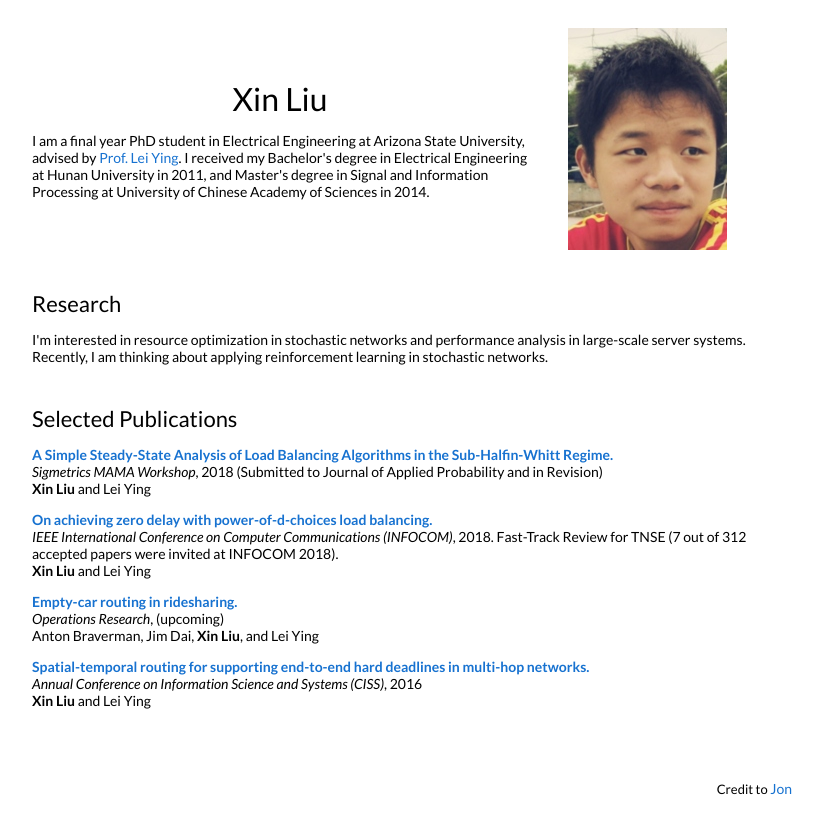
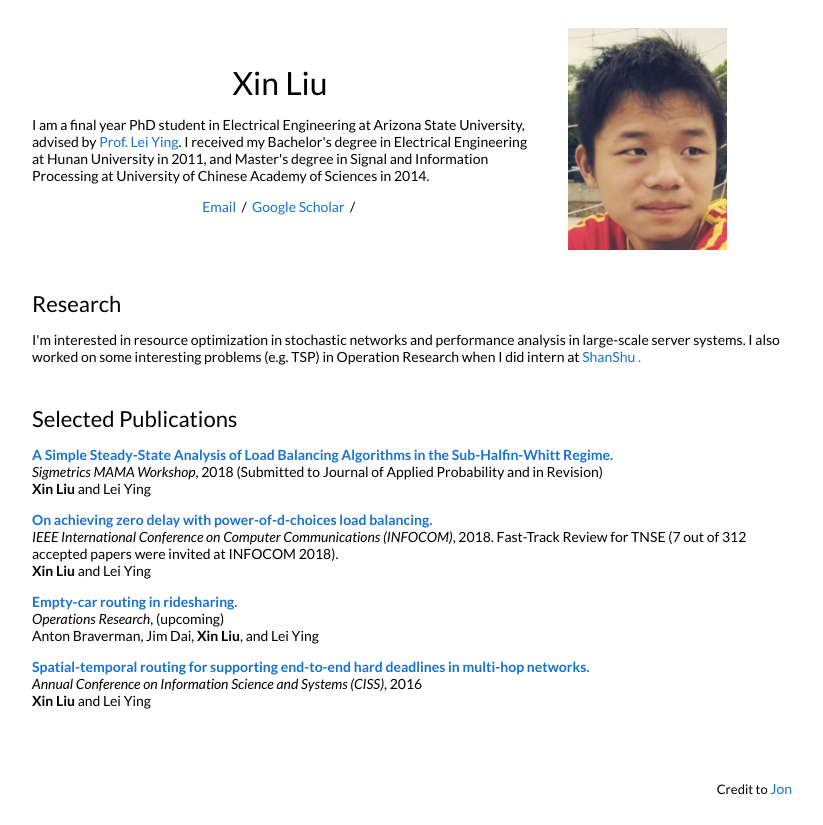
Before and after one commit to liuxincell/liuxincell.github.io, a plain HTML site: page index.html in a window 1280 px wide. Shown: the whole page, without its empty margins (228-1051 px from the left). Drawn offline with Linux system fonts and the light colour scheme.

Commit message:
email and google scholar

```diff
--- a/index.html
+++ b/index.html
@@ -93,16 +93,17 @@
               <p>I am a final year PhD student in Electrical Engineering at Arizona State University, advised by <a href="http://www.public.asu.edu/~lying6/">Prof. Lei Ying</a>. I received my Bachelor's degree in Electrical Engineering at Hunan University in 2011, and Master's degree in Signal and Information Processing at University of Chinese Academy of Sciences in 2014.
               </p>
               <p>
-            <!--
+
               </p>
               <p align=center>
                 <a href="mailto:liuxincell@gmail.com">Email</a> &nbsp/&nbsp
+                <a href="https://scholar.google.com/citations?user=y0U4EF4AAAAJ&hl=en">Google Scholar</a> &nbsp/&nbsp
+              </p>
+<!--
                 <a href="data/JonBarron-CV.pdf">CV</a> &nbsp/&nbsp
                 <a href="data/JonBarron-bio.txt">Biography</a> &nbsp/&nbsp
-                <a href="https://scholar.google.com/citations?hl=en&user=jktWnL8AAAAJ">Google Scholar</a> &nbsp/&nbsp
                 <a href="http://www.linkedin.com/in/jonathanbarron/"> LinkedIn </a>
-              </p>
-            -->
+-->
             </td>
             <td width="33%">
               <img src="images/XinLiu_Small1.jpg">
@@ -114,7 +115,7 @@
             <td width="100%" valign="middle">
               <heading>Research</heading>
               <p>
-                I'm interested in resource optimization in stochastic networks and performance analysis in large-scale server systems. Recently, I am thinking about applying reinforcement learning in stochastic networks.
+                I'm interested in resource optimization in stochastic networks and performance analysis in large-scale server systems. I also worked on some interesting problems (e.g. TSP) in Operation Research when I did intern at <a href="https://www.shanshu.ai/"> ShanShu <a/>.
               </p>
             </td>
           </tr>
```
